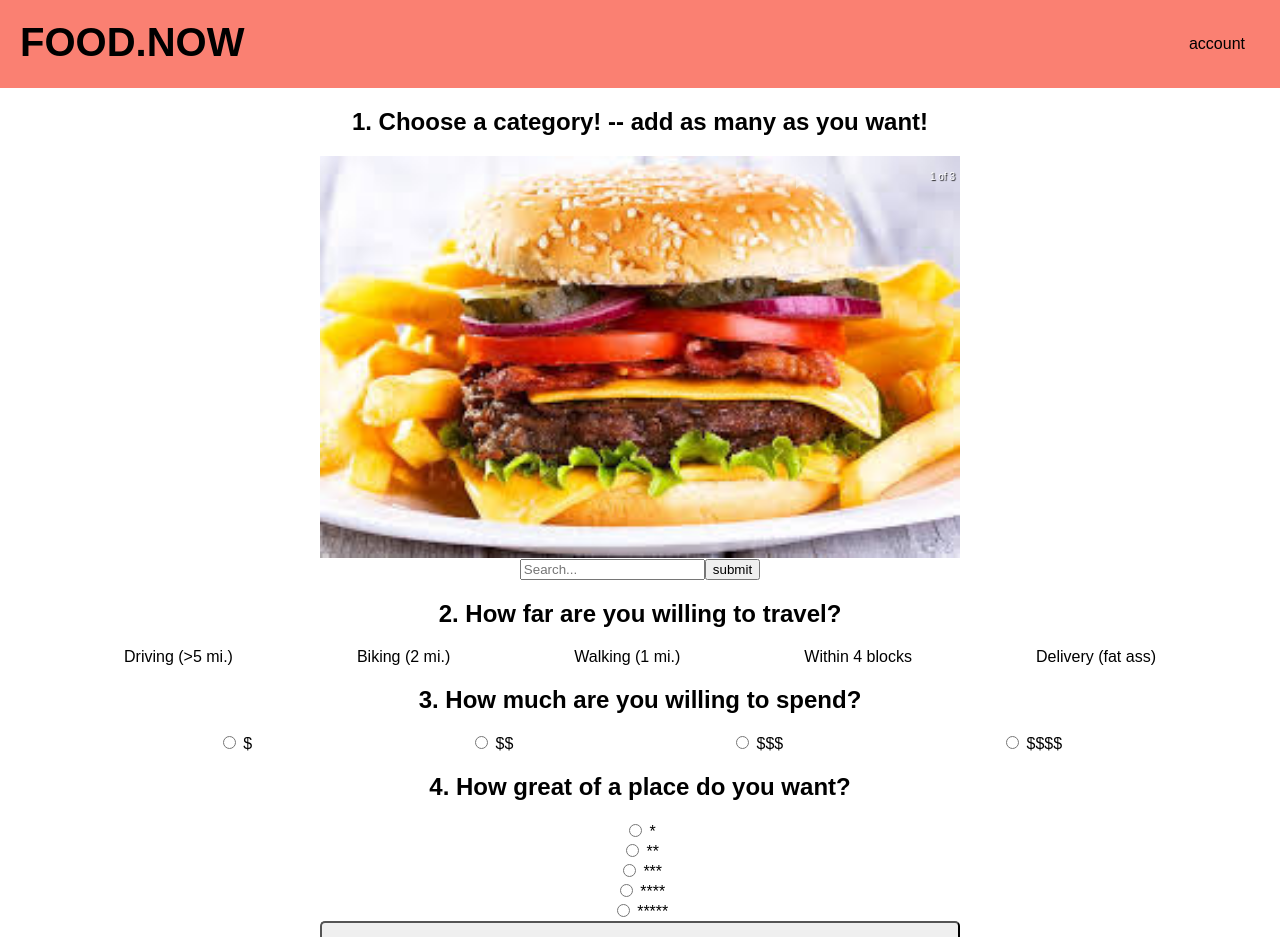
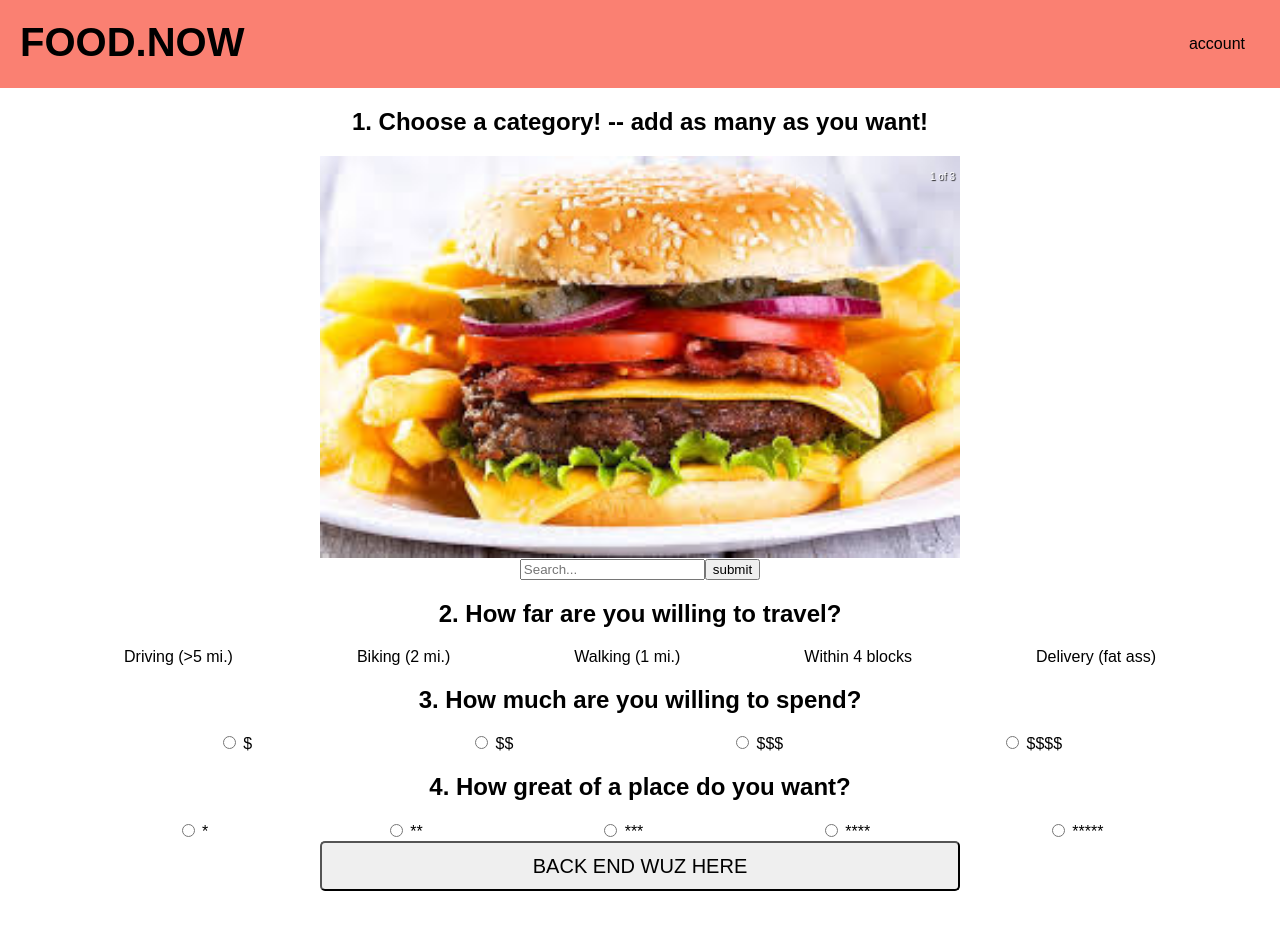
Before and after one commit to BryanKo/food-now, a React (Create React App) app in the folder client/: page /#/rating in a window 1280 px wide. Before the commit this address led to /#/cost. Shown: the top 937 px of the page. After the commit the page ends 891 px from the top, so only its background shows below. Built offline with nearby package versions, Linux system fonts and the light colour scheme.

Commit message:
changed rating

```diff
--- a/client/src/Rating.js
+++ b/client/src/Rating.js
@@ -5,7 +5,8 @@ class Rating extends Component {
     return (
       <div>
         <h2>4. How great of a place do you want?</h2>
-          <div>
+          <div className="distance-content">
+            <div>
               <input type="radio" name="ratingValue" value="*"/> *
             </div>
             <div>
@@ -20,6 +21,7 @@ class Rating extends Component {
             <div>
               <input type="radio" name="ratingValue" value="*****"/> *****
             </div>
+          </div>
       </div>
     );
   }
```
